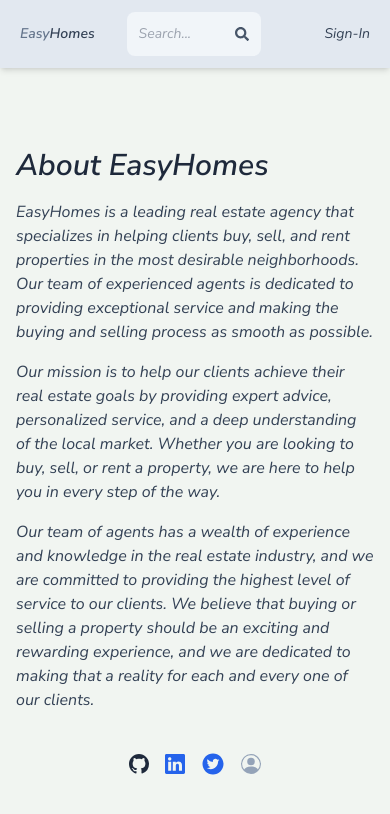
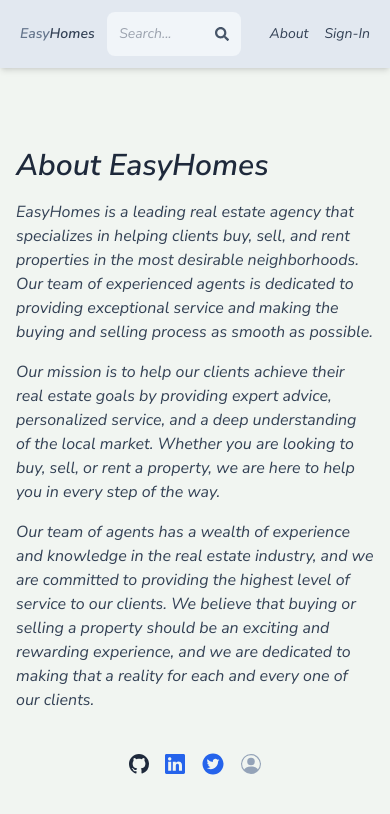
Before and after one commit to Krathish-sk/EasyHome, a React (Vite) app in the folder client/: page /about in a window 390 px wide. Shown: the top 814 px of the page. Built offline with nearby package versions, Linux system fonts and the light colour scheme; no server answers.

Commit message:
Build update

```diff
--- a/client/src/components/Header.jsx
+++ b/client/src/components/Header.jsx
@@ -49,16 +49,14 @@ export default function Header() {
             <FaSearch className="text-slate-600" />
           </button>
         </form>
-        <ul className="flex gap-4">
+        <ul className="flex gap-4 text-center">
           <Link to="/">
             <li className="text-slate-700 hidden sm:inline hover:underline hover:cursor-pointer">
               Home
             </li>
           </Link>
           <Link to="/about">
-            <li className="text-slate-700 hidden sm:inline hover:underline hover:cursor-pointer">
-              About
-            </li>
+            <li className=" sm:inline text-slate-700 hover:underline">About</li>
           </Link>
           <Link to="/profile">
             {currentUser ? (
--- a/client/src/pages/CreateListing.jsx
+++ b/client/src/pages/CreateListing.jsx
@@ -266,7 +266,7 @@ export default function CreateListing() {
                 type="number"
                 id="regularPrice"
                 min="50"
-                max="10000000"
+                max="10000000000"
                 required
                 className="p-3 border border-gray-300 rounded-lg"
                 onChange={handleChange}
--- a/client/src/pages/Listing.jsx
+++ b/client/src/pages/Listing.jsx
@@ -41,7 +41,7 @@ export default function Listing() {
 
   return (
     <main>
-        <Meta title={`EasyHomes - ${listing.name}`} />
+        <Meta title={`EasyHomes - ${params.listingId}`} />
       {listing ? (
         <div>
           <Swiper navigation>
--- a/package.json
+++ b/package.json
@@ -6,7 +6,8 @@
   "type": "module",
   "scripts": {
     "dev": "nodemon server/index.js",
-    "start": "node server/index.js"
+    "start": "node server/index.js",
+    "build": "npm install && npm install --prefix client && npm run build --prefix client"
   },
   "keywords": [],
   "author": "",
```
Also changed, not shown: 1 other file (tests, documents, lock files or other folders).
